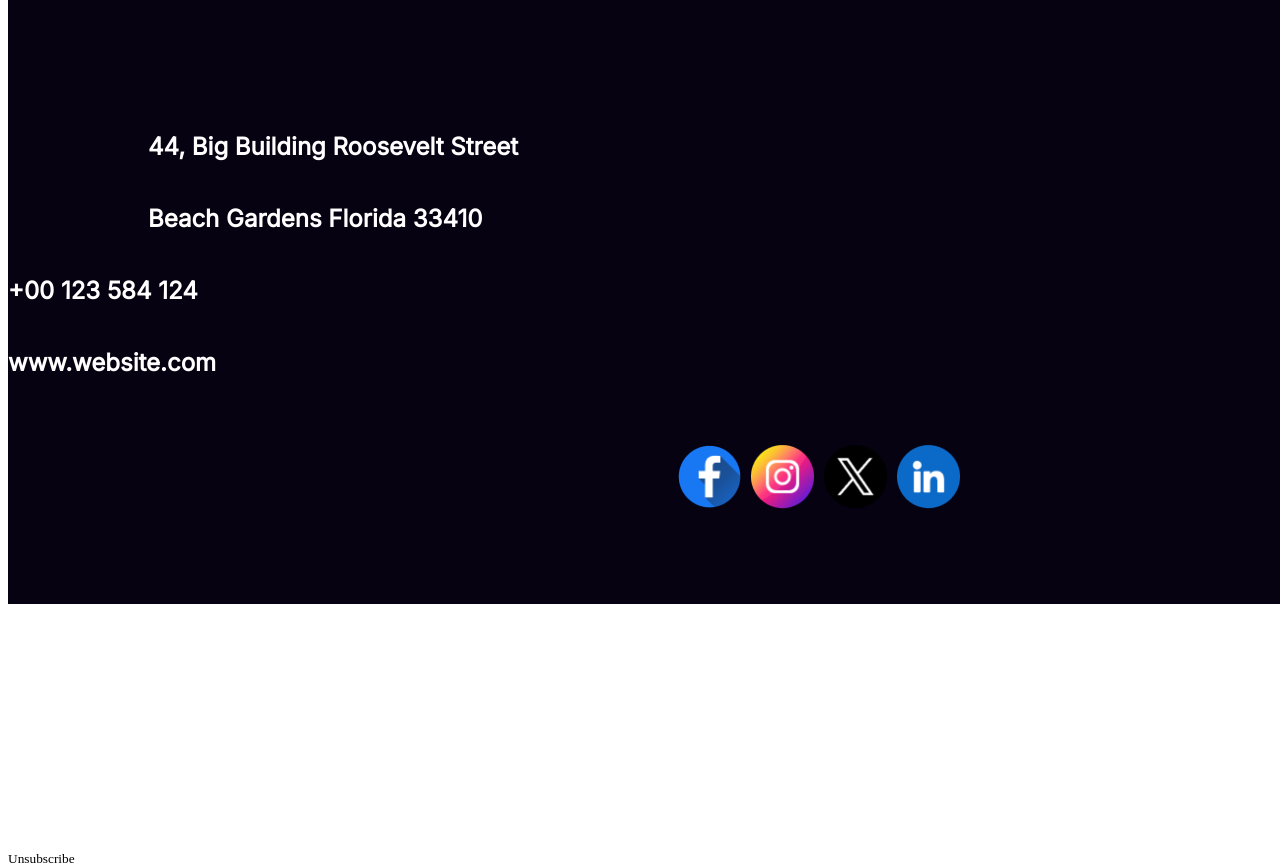
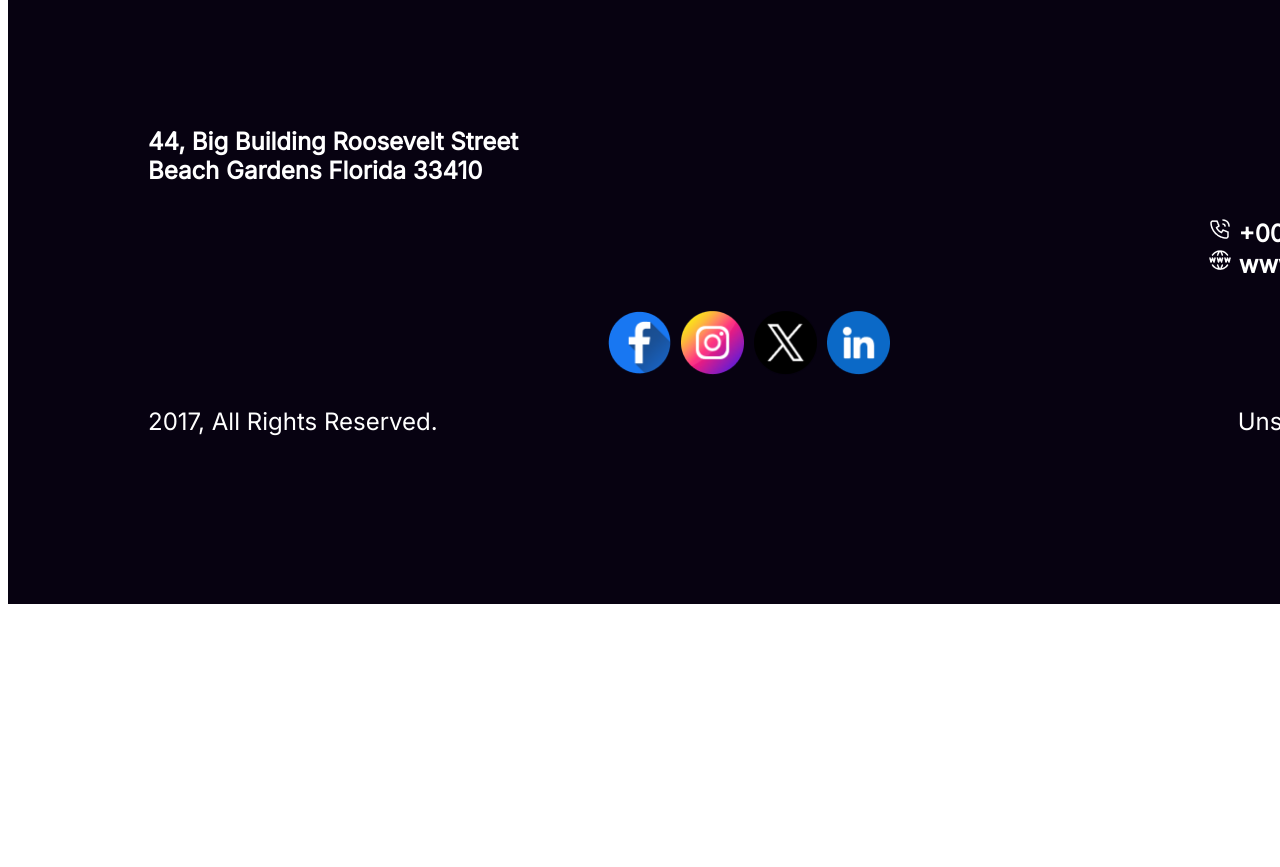
Before and after one commit to Arfan4D/my-first-assignment, a plain HTML site: page index.html in a window 1280 px wide. Shown: the part 7460-8327 px from the top of the page. After the commit the page ends 8072 px from the top, so only its background shows below. Drawn offline with Linux system fonts and the light colour scheme.

Commit message:
add the next part

```diff
--- a/index.html
+++ b/index.html
@@ -121,12 +121,10 @@
     <footer>
         <section class="nine">
 <div class="big">
-   <h4 class="build">44, Big Building Roosevelt Street </h4>
- <h4 class="build">Beach Gardens Florida 33410 </h4>
+   <h4>44, Big Building Roosevelt Street <br> Beach Gardens Florida 33410 </h4>
 </div>
 <div class="number">
-    <h4>+00 123 584 124</h4>
-    <h4>www.website.com</h4>
+    <h4> <string><img src="resources/Call.png" alt=""> +00 123 584 124 <br> <string> <img src="resources/Website.png" alt=""></string> www.website.com</h4>
 </div>
 
 <div class="facebook">
@@ -136,12 +134,13 @@
     <img src="resources/Linkedin.png" alt="">
 </div>
 
-<div>
+<div class="sub">
+    <div>
 <h4 class="rights">2017, All Rights Reserved.</h4>
 </div>
 <div>
-    <p class="unsub"><small>Unsubscribe</small></p>
-
+    <h4 class="unsub">Unsubscribe</h4>
+</div>
 </div>
         </section>
     </footer>
--- a/styles/assignment.css
+++ b/styles/assignment.css
@@ -386,9 +386,10 @@ background: #F00;
     display: flex;
     width: 64px;
 height: 64px;
-padding: 30px 640px 247px 640px;
-margin: 30px;
+align-content: center;
 gap: 10px;
+padding-left: 600px;
+
 }
 .big{
     color: #FFF;
@@ -396,9 +397,10 @@ font-family: Inter;
 font-size: 24px;
 font-style: normal;
 font-weight: 250;
-line-height: 40px;
 padding-left: 140px;
 padding-top: 100px;
+
+
 }
 .rights{
     color: #FFF;
@@ -406,7 +408,7 @@ font-family: Inter;
 font-size: 24px;
 font-style: normal;
 font-weight: 500;
-line-height: normal;
+padding-left:140px;
 }
 .number{
     color: #FFF;
@@ -414,5 +416,16 @@ font-family: Inter;
 font-size: 24px;
 font-style: normal;
 font-weight: 500;
-line-height: 40px;
+padding-left:1200px;
 }
+.unsub{
+    color: #FFF;
+font-family: Inter;
+font-size: 24px;
+font-style: normal;
+font-weight: 500;
+padding-left:800px;
+}
+.sub{
+    display: flex;
+}
```
